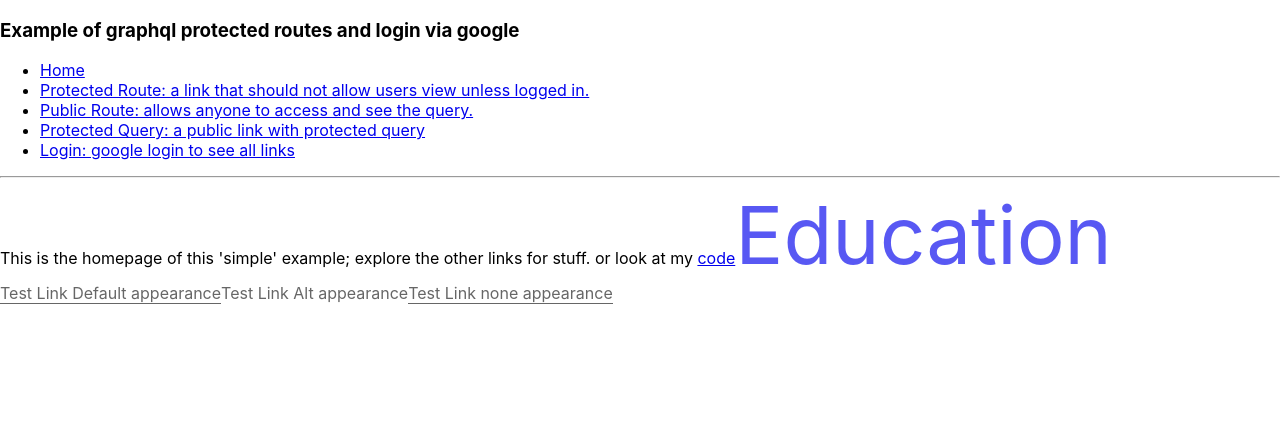
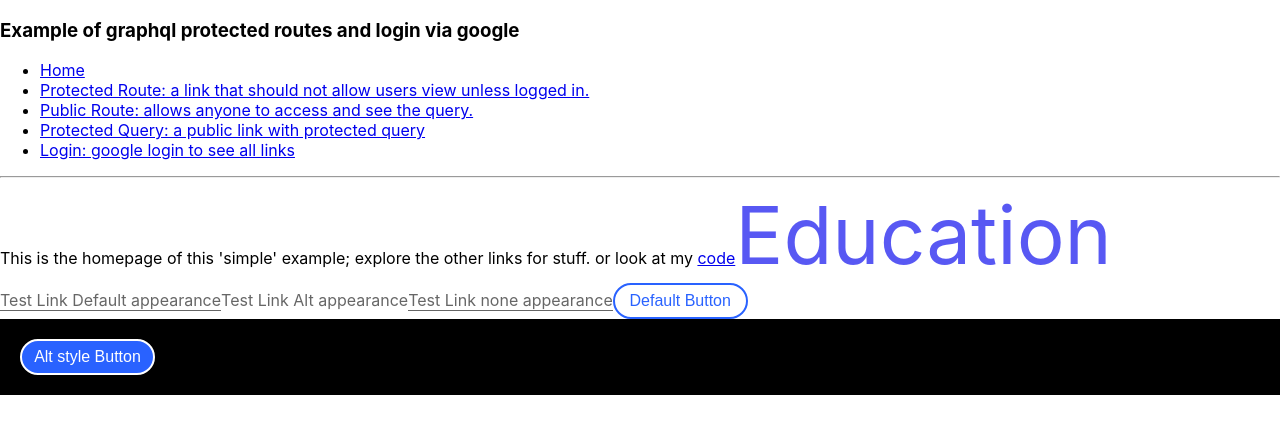
Before and after one commit to alexandriatech/open-sideways-dict, a React (Create React App) app in the folder client/: page / in a window 1280 px wide. Shown: the top 434 px of the page. Built offline with nearby package versions, Linux system fonts and the light colour scheme; the HTML template or start-up script is replaced by a standard one.

Commit message:
created basic button

```diff
--- a/client/src/Routes/Home/index.jsx
+++ b/client/src/Routes/Home/index.jsx
@@ -1,6 +1,7 @@
 import React from "react";
 import WordLink from "components-shared/WordLink";
 import Link from "components-shared/Link";
+import Button from "components-shared/Button";
 
 const Home = () => {
   return (
@@ -20,6 +21,10 @@ const Home = () => {
       <Link appearance="none" href={"/"}>
         Test Link none appearance
       </Link>
+      <Button>Default Button</Button>
+      <div style={{ backgroundColor: "black", padding: "20px" }}>
+        <Button appearance="alt">Alt style Button</Button>
+      </div>
     </div>
   );
 };
--- /dev/null
+++ b/client/src/components-shared/Button/index.jsx
@@ -0,0 +1,40 @@
+import React from "react";
+import PropTypes from "prop-types";
+import classNames from "classnames";
+import styles from "./styles.module.scss";
+
+const Button = ({
+  appearance,
+  children,
+  className,
+  isRound,
+  onClick,
+  type,
+}) => {
+  const _className = classNames(className, styles.button, styles[appearance], {
+    [styles.round]: isRound,
+  });
+
+  return (
+    <button className={_className} type={type} onClick={onClick}>
+      {children}
+    </button>
+  );
+};
+
+Button.propTypes = {
+  appearance: PropTypes.oneOf(["default", "alt"]),
+  children: PropTypes.node.isRequired,
+  className: PropTypes.string,
+  isRound: PropTypes.bool,
+  onClick: PropTypes.func,
+  type: PropTypes.string,
+};
+
+Button.defaultProps = {
+  appearance: "default",
+  onClick: () => {},
+  type: "button",
+};
+
+export default Button;
--- /dev/null
+++ b/client/src/components-shared/Button/styles.module.scss
@@ -0,0 +1,39 @@
+$button-blue: rgb(41, 98, 255);
+$button-white: white;
+
+.button {
+  -webkit-appearance: none;
+  border-radius: 30px;
+  border-style: solid;
+  border-width: 2px;
+  cursor: pointer;
+  font-size: 1rem;
+  min-width: 135px;
+  padding: 7px 10px;
+  transition: 250ms ease-out;
+}
+
+.default {
+  background-color: $button-white;
+  border-color: $button-blue;
+  color: $button-blue;
+  &:hover {
+    background-color: $button-blue;
+    color: $button-white;
+  }
+}
+
+.alt {
+  background-color: $button-blue;
+  border-color: $button-white;
+  color: $button-white;
+  &:hover {
+    background-color: $button-white;
+    color: $button-blue;
+  }
+}
+
+.isRound {
+  border-radius: 100%;
+  overflow: hidden;
+}
```
